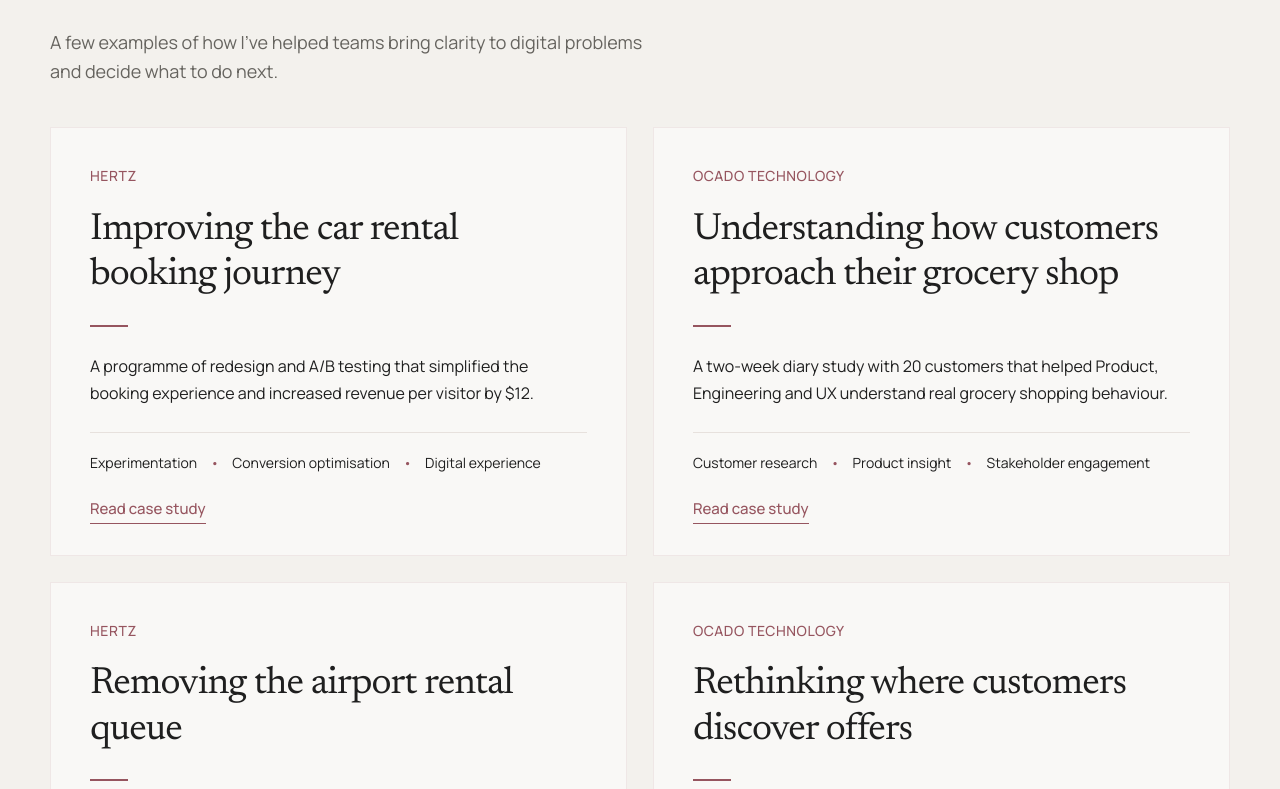
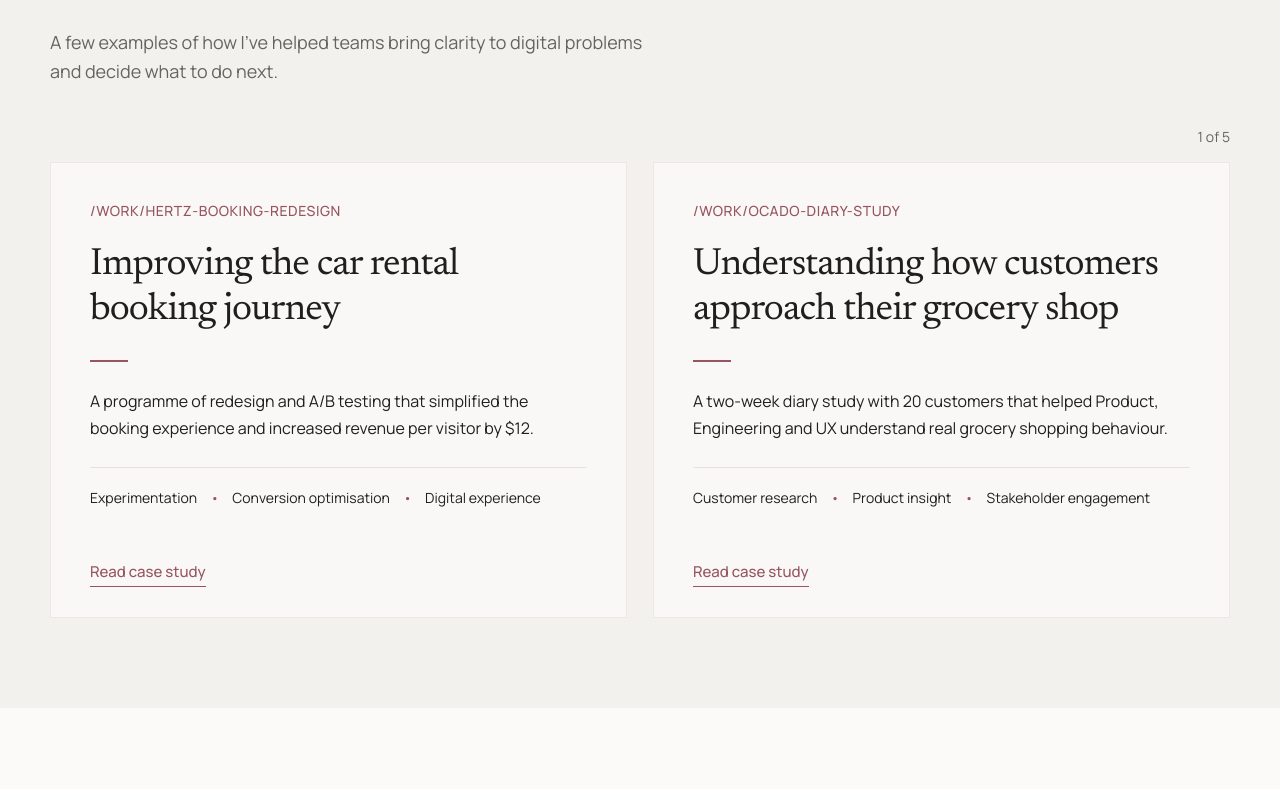
Before and after one commit to charaldred16-lab/charlotte-website-v2, a Next.js app: page / in a window 1280 px wide. Shown: the part 1911-2700 px from the top of the page. Built offline with nearby package versions, Linux system fonts and the light colour scheme; no server answers.

Commit message:
Use carousel layout for selected work

```diff
--- a/src/app/globals.css
+++ b/src/app/globals.css
@@ -378,27 +378,38 @@
 }
 
 .work-carousel-status {
-  display: none;
+  display: block;
+  margin: -2px 0 14px;
   color: var(--muted);
   font-size: 14px;
   text-align: right;
 }
 
 .work-grid {
-  display: grid;
-  grid-template-columns: 1fr 1fr;
+  display: flex;
   gap: 26px;
+  overflow-x: auto;
+  overflow-y: hidden;
+  scroll-snap-type: x mandatory;
+  scrollbar-width: none;
+}
+
+.work-grid::-webkit-scrollbar {
+  display: none;
 }
 
 .case-study {
+  flex: 0 0 calc((100% - 26px) / 2);
+  min-width: calc((100% - 26px) / 2);
   min-height: 368px;
   padding: 36px 39px 32px;
   border: 1px solid rgba(150, 85, 95, 0.105);
   background: rgba(255, 255, 255, 0.5);
   display: flex;
   flex-direction: column;
+  scroll-snap-align: start;
+  scroll-snap-stop: always;
 }
-
 .case-study .client {
   color: var(--rose);
   font-size: 14px;
@@ -812,15 +823,15 @@
   }
 
  .work-grid {
-    grid-template-columns: 1fr 1fr;
   gap: 18px;
 }
 
 .case-study {
+  flex-basis: calc((100% - 18px) / 2);
+  min-width: calc((100% - 18px) / 2);
   min-height: 420px;
   padding: 32px 31px 29px;
 }
-
   .case-study h3 {
     font-size: 35px;
   }
--- a/src/components/WorkCarousel.tsx
+++ b/src/components/WorkCarousel.tsx
@@ -63,7 +63,7 @@
       >
         {caseStudies.map((study) => (
           <article className="case-study" data-case-study key={study.client}>
-            <p className="client">{study.client}</p>
+            <p className="client">{study.href}</p>
             <h3>{study.title}</h3>
             <div className="rose-rule" aria-hidden="true" />
             <p>{study.summary}</p>
```
Lines whose indentation alone changed are shown as unchanged.
